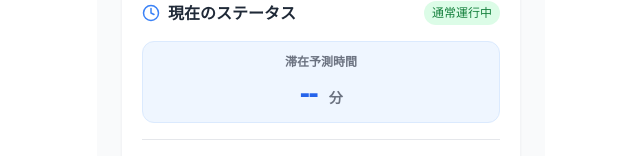
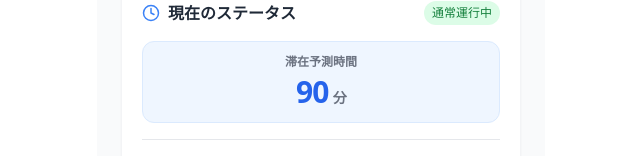
Before and after one commit to hayashunkus/sbmane2, a React (Vite) app: page / in a window 1280 px wide. Shown: the part 226-382 px from the top of the page, without its empty margins (319-959 px from the left). Built offline with nearby package versions, Linux system fonts and the light colour scheme.

Commit message:
最適おすすめ案内

```diff
--- a/src/App.jsx
+++ b/src/App.jsx
@@ -40,7 +40,7 @@ import {
 
 /**
  * 名古屋駅スマートコンシェルジュ (Nagoya Station Smart Concierge)
- * Update: 現在地からのプラン案内開始（スタート地点への誘導）
+ * Update: 滞在予測5秒カウント & プランの動的ソート演出
  */
 
 // --- 定数データ (Data) ---
@@ -474,6 +474,11 @@ export default function App() {
     ? { x: currentFocusArea.x, y: currentFocusArea.y, floor: currentFocusArea.floor } // プラン開始しても現在地は動かない
     : { x: currentFocusArea.x, y: currentFocusArea.y, floor: currentFocusArea.floor };
 
+  // Update: 滞在予測時間の演出用ステート
+  const [displayForecast, setDisplayForecast] = useState('--');
+  // Update: プランのソート完了フラグ
+  const [isPlanSorted, setIsPlanSorted] = useState(false);
+
   useEffect(() => {
     const timer = setInterval(() => setNow(new Date()), 1000);
     return () => clearInterval(timer);
@@ -487,6 +492,59 @@ export default function App() {
     }
   }, [activeTab, focusedPlanId]);
 
+  // Update: 滞在予測時間のカウント演出 (5秒)
+  // ソートされたプランを計算しておく
+  const sortedPlansForCalculation = [...PLANS].sort((a, b) => {
+    if (a.id === currentFocusArea.relatedPlanId) return -1;
+    if (b.id === currentFocusArea.relatedPlanId) return 1;
+    return 0;
+  });
+
+  useEffect(() => {
+    // 案内中や最適化結果がある場合は即時表示または固定
+    if (activePlan) {
+      setDisplayForecast('--');
+      return;
+    }
+    if (optimizationResult) {
+      setDisplayForecast(optimizationResult.remainingMinutes);
+      return;
+    }
+
+    // ホーム画面での自動提案時の演出
+    const topPlan = sortedPlansForCalculation[0];
+    let targetTime = '--';
+
+    if (topPlan) {
+      if (topPlan.duration.includes('時間')) {
+        const hours = parseInt(topPlan.duration);
+        targetTime = !isNaN(hours) ? hours * 60 : 90;
+      } else {
+        const match = topPlan.duration.match(/(\d+)/);
+        targetTime = match ? parseInt(match[1]) : 60;
+      }
+    }
+
+    // 演出開始 (Update: 63 counts * 80ms = approx 5s)
+    let count = 0;
+    const maxCount = 63;
+    const interval = setInterval(() => {
+      count++;
+      // ランダムな数字を表示 (30~180の間など)
+      setDisplayForecast(Math.floor(Math.random() * 150) + 30);
+
+      if (count >= maxCount) {
+        clearInterval(interval);
+        // カウント終了後にソートを有効化し、時間をセット
+        setIsPlanSorted(true);
+        setDisplayForecast(targetTime);
+      }
+    }, 80);
+
+    return () => clearInterval(interval);
+
+  }, [currentFocusArea, optimizationResult, activePlan]);
+
   const getCongestionInfo = (area) => {
     const zone = CONGESTION_ZONES[area.congestionIndex];
     if (zone.type === 'orange') return { label: '混雑', color: 'text-red-500' };
@@ -494,11 +552,8 @@ export default function App() {
     return { label: '空き', color: 'text-blue-500' };
   };
 
-  const sortedPlans = [...PLANS].sort((a, b) => {
-    if (a.id === currentFocusArea.relatedPlanId) return -1;
-    if (b.id === currentFocusArea.relatedPlanId) return 1;
-    return 0;
-  });
+  // Update: 表示するプランリスト（ソート完了前はデフォルト、完了後はソート済み）
+  const displayPlans = isPlanSorted ? sortedPlansForCalculation : PLANS;
 
   const formatTime = (date) => date.toLocaleTimeString('ja-JP', { hour: '2-digit', minute: '2-digit' });
   const triggerBeaconDemo = () => setShowBeaconDemo(true);
@@ -640,7 +695,11 @@ export default function App() {
                 </div>
                 <div className="mb-4 text-center bg-blue-50 py-3 rounded-xl border border-blue-100">
                   <p className="text-xs text-gray-500 mb-1 font-bold">滞在予測時間</p>
-                  <p className="text-3xl font-extrabold text-blue-600 tracking-tight">{optimizationResult ? optimizationResult.remainingMinutes : '--'} <span className="text-sm text-gray-500 ml-1 font-bold">分</span></p>
+                  {/* Update: カウント演出付きの時間を表示 */}
+                  <p className="text-3xl font-extrabold text-blue-600 tracking-tight">
+                    {displayForecast}
+                    <span className="text-sm text-gray-500 ml-1 font-bold">分</span>
+                  </p>
                 </div>
                 <div className="flex items-center text-sm text-gray-600 border-t pt-4">
                   <div className="flex-1 text-center"><p className="font-bold text-lg text-gray-900">{formatTime(now)}</p><p className="text-xs">現在時刻</p></div>
@@ -658,7 +717,8 @@ export default function App() {
             <div className="pl-6">
               <h3 className="font-bold text-gray-800 mb-3 text-lg">おすすめプラン</h3>
               <div className="flex overflow-x-auto gap-4 pb-4 pr-6 scrollbar-hide">
-                {sortedPlans.map(plan => (
+                {/* Update: ソート状態に応じたプランを表示 */}
+                {displayPlans.map(plan => (
                   <div key={plan.id} className="min-w-[260px] bg-white p-4 rounded-2xl shadow-sm border border-gray-100 flex flex-col justify-between h-40 relative overflow-hidden group cursor-pointer" onClick={() => handleShowPlanDetail(plan.id)}>
                     <div className={`absolute top-0 right-0 w-24 h-24 rounded-full -mr-8 -mt-8 opacity-20 transition-transform group-hover:scale-110 ${plan.color.split(' ')[0]}`}></div>
                     <div>
@@ -854,7 +914,7 @@ export default function App() {
                         strokeLinecap="round"
                         strokeLinejoin="round"
                       />
-                      {/* Update: 現在地からスタート地点への線を描画 (同じフロアの場合) */}
+                      {/* 現在地からスタート地点への線 (同じフロアの場合) */}
                       {currentLocation.floor === activePlan.steps[0].floor && currentFloor === currentLocation.floor && (
                         <path
                           d={createPath(currentLocation, activePlan.steps[0])}
```
